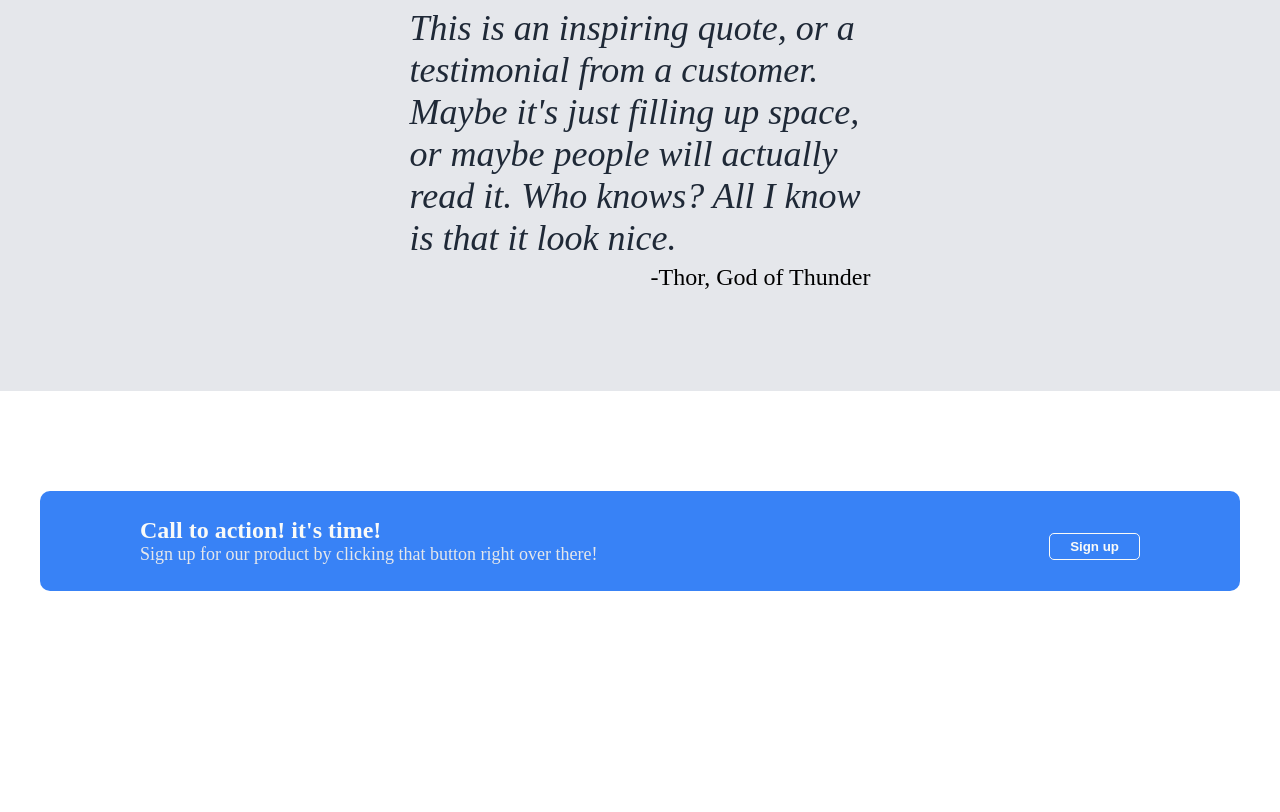
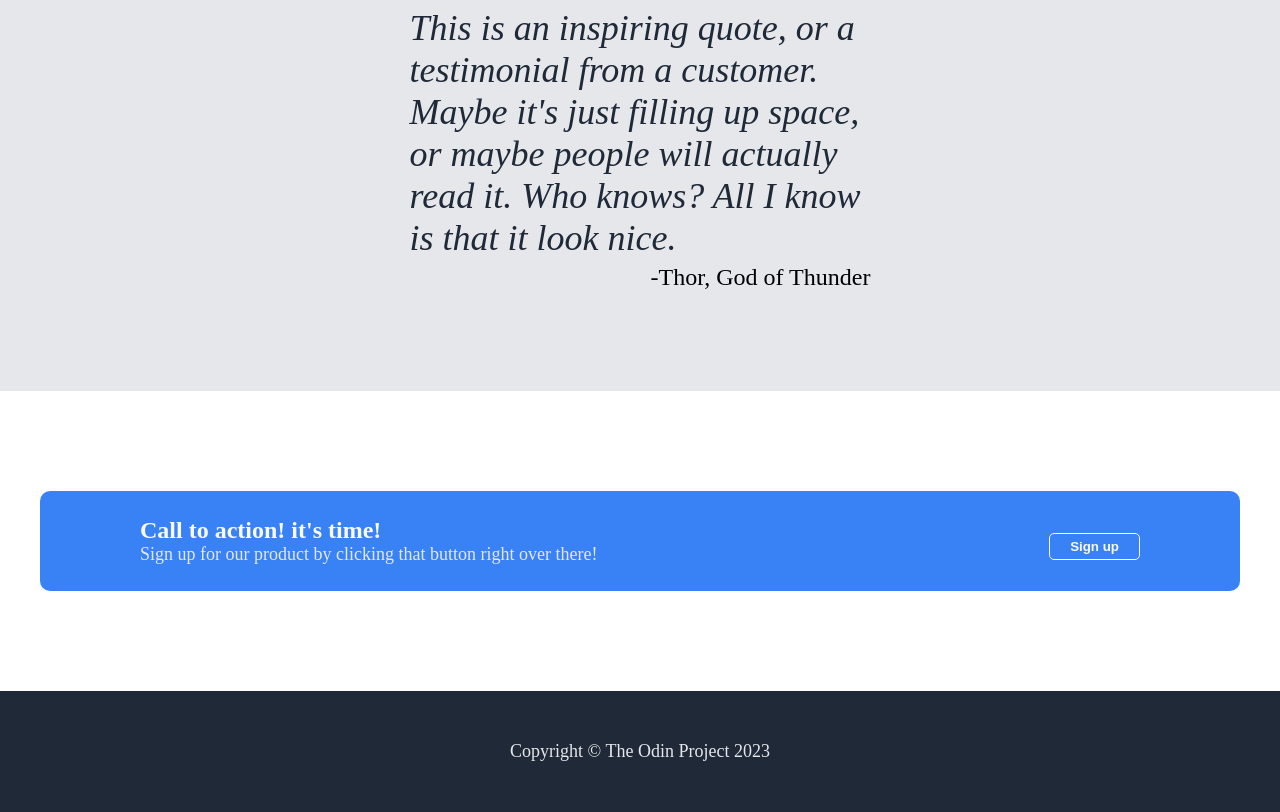
Before and after one commit to dajaramim/Landing-Page-TOP, a plain HTML site: page index.html in a window 1280 px wide. Shown: the part 999-1811 px from the top of the page. Before the commit the page ends 1690 px from the top, so only its background shows below. Drawn offline with Linux system fonts and the light colour scheme.

Commit message:
feat: footer added and project completed

```diff
--- a/index.html
+++ b/index.html
@@ -88,6 +88,12 @@
         </div>
     </div>
 
+    <footer class="footer">
+
+        <p class="footer-text">Copyright &copy; The Odin Project 2023</p>
+
+    </footer>
+
 </body>
 
 </html>
--- a/style.css
+++ b/style.css
@@ -230,3 +230,15 @@ a {
     border-radius: 5px;
     margin-top: 10px;
 }
+
+/* FOOTER */
+
+.footer {
+    background-color: var(--primary-color);
+    padding: 50px 0;
+}
+.footer-text {
+    color: var(--light-gray);
+    font-size: 18px;
+    text-align: center;
+}
```
